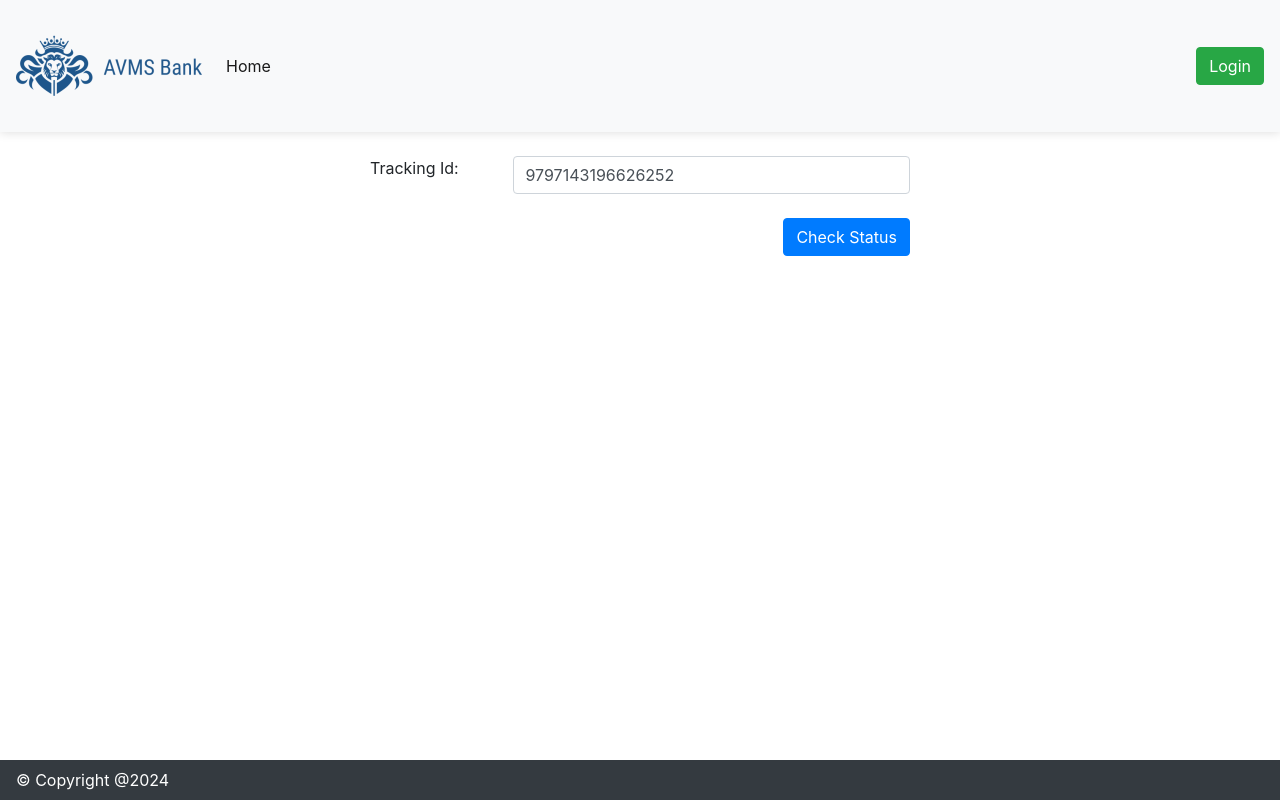
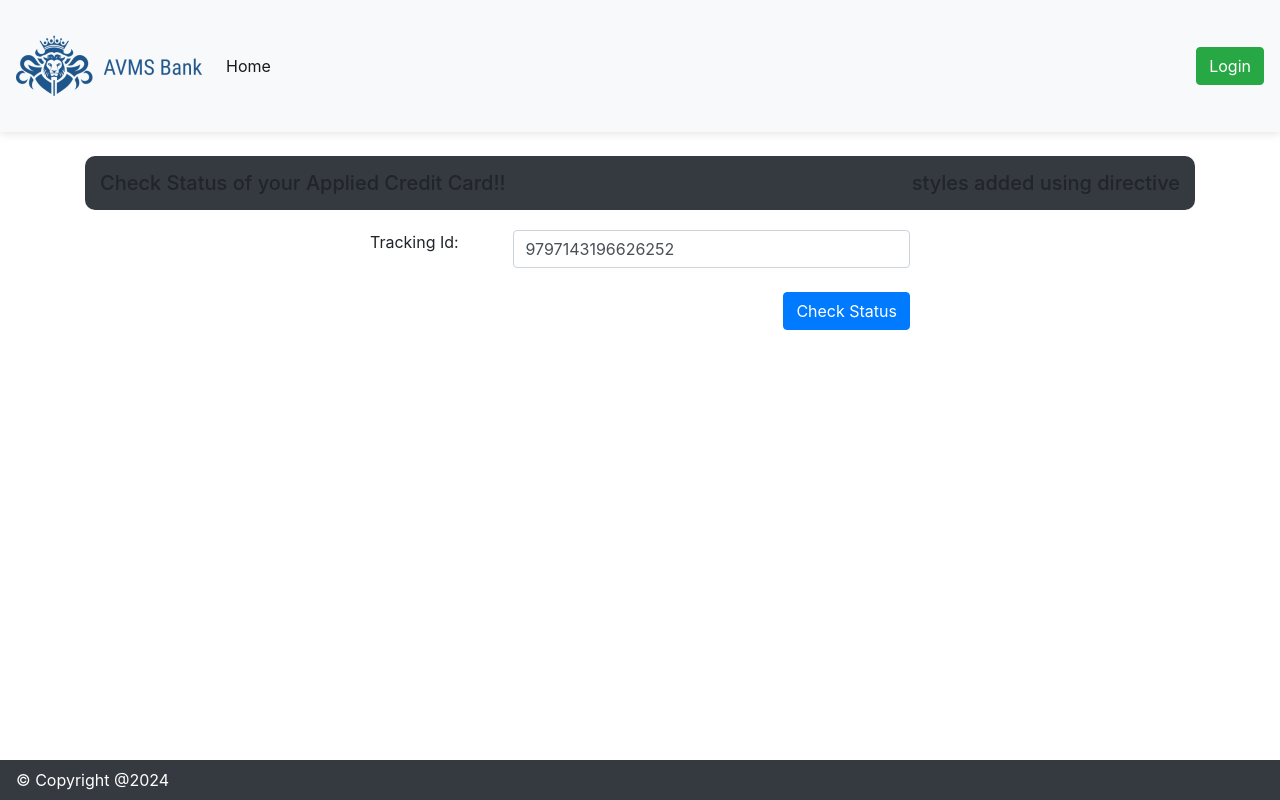
Before and after one commit to krsminesh/CreditApp, an Angular app: page /check-status in a window 1280 px wide. Built offline with nearby package versions, Linux system fonts and the light colour scheme.

Commit message:
Update check-status.component.html

```diff
--- a/src/app/user/check-status/check-status.component.html
+++ b/src/app/user/check-status/check-status.component.html
@@ -1,4 +1,5 @@
 <div class="check-status">
+  <h2 appPageTitle class="d-flex align-items-center justify-content-between">Check Status of your Applied Credit Card!! <span class="info-text">styles added using directive</span></h2>
     <ng-container *ngIf="!showResult">
         <div class="row">
             <div class="col-6 mx-auto">
```
